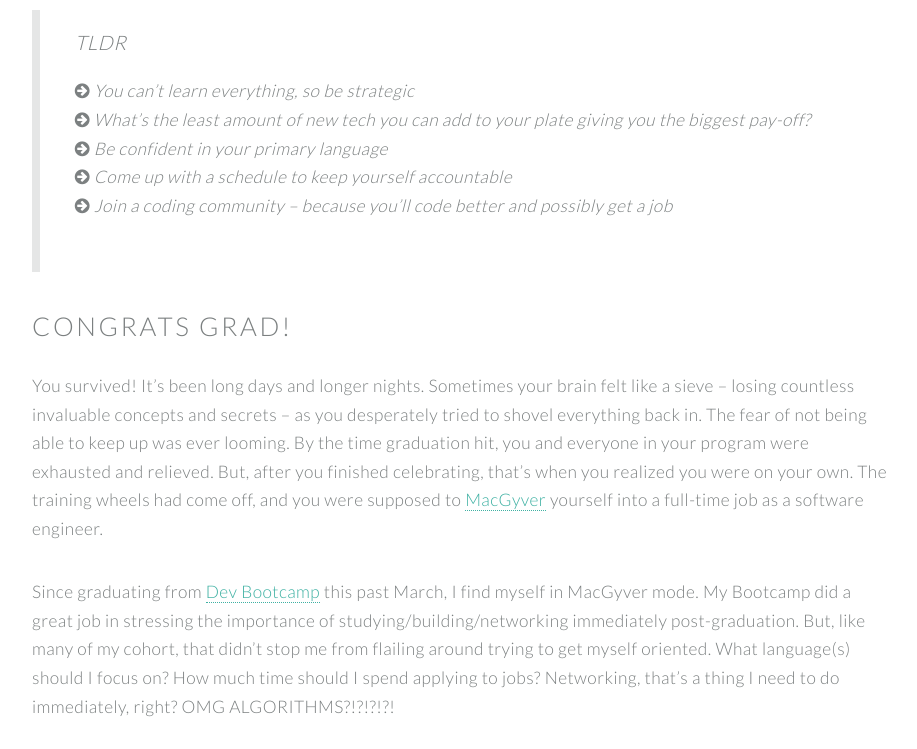
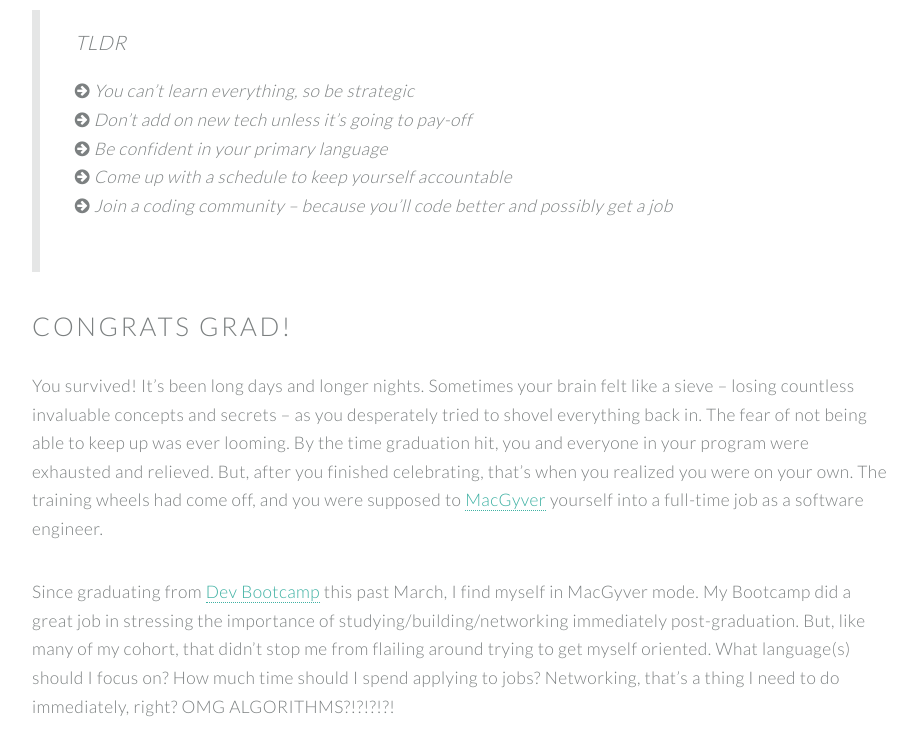
Before and after one commit to amber-nash/portfolio, a Jekyll site: the page built from _posts/2017-05-01-graduated-what-next.md, in a window 1280 px wide and 900 px high, scrolled down 947 px, cut to the strip 151-900 px from the top of the window. Shown: the whole strip, without its empty margins (180-1097 px from the left). Built offline with Jekyll 4.4.1, drawn with Linux system fonts in a browser that asks for light colours.

```diff
--- a/_posts/2017-05-01-graduated-what-next.md
+++ b/_posts/2017-05-01-graduated-what-next.md
@@ -5,10 +5,9 @@
 ---
 
 <span class="image featured"><img src="/images/blog/work-harder.jpg" alt=""></span>
-
 > ### TLDR
 ><i class="fa fa-arrow-circle-right" aria-hidden="true"></i> You can’t learn everything, so be strategic
-><i class="fa fa-arrow-circle-right" aria-hidden="true"></i> What’s the least amount of new tech you can add to your plate giving you the biggest pay-off?
+><i class="fa fa-arrow-circle-right" aria-hidden="true"></i> Don't add on new tech unless it's going to pay-off
 ><i class="fa fa-arrow-circle-right" aria-hidden="true"></i> Be confident in your primary language
 ><i class="fa fa-arrow-circle-right" aria-hidden="true"></i> Come up with a schedule to keep yourself accountable
 ><i class="fa fa-arrow-circle-right" aria-hidden="true"></i> Join a coding community – because you’ll code better and possibly get a job
```
Also changed, not shown: 3 other files.
